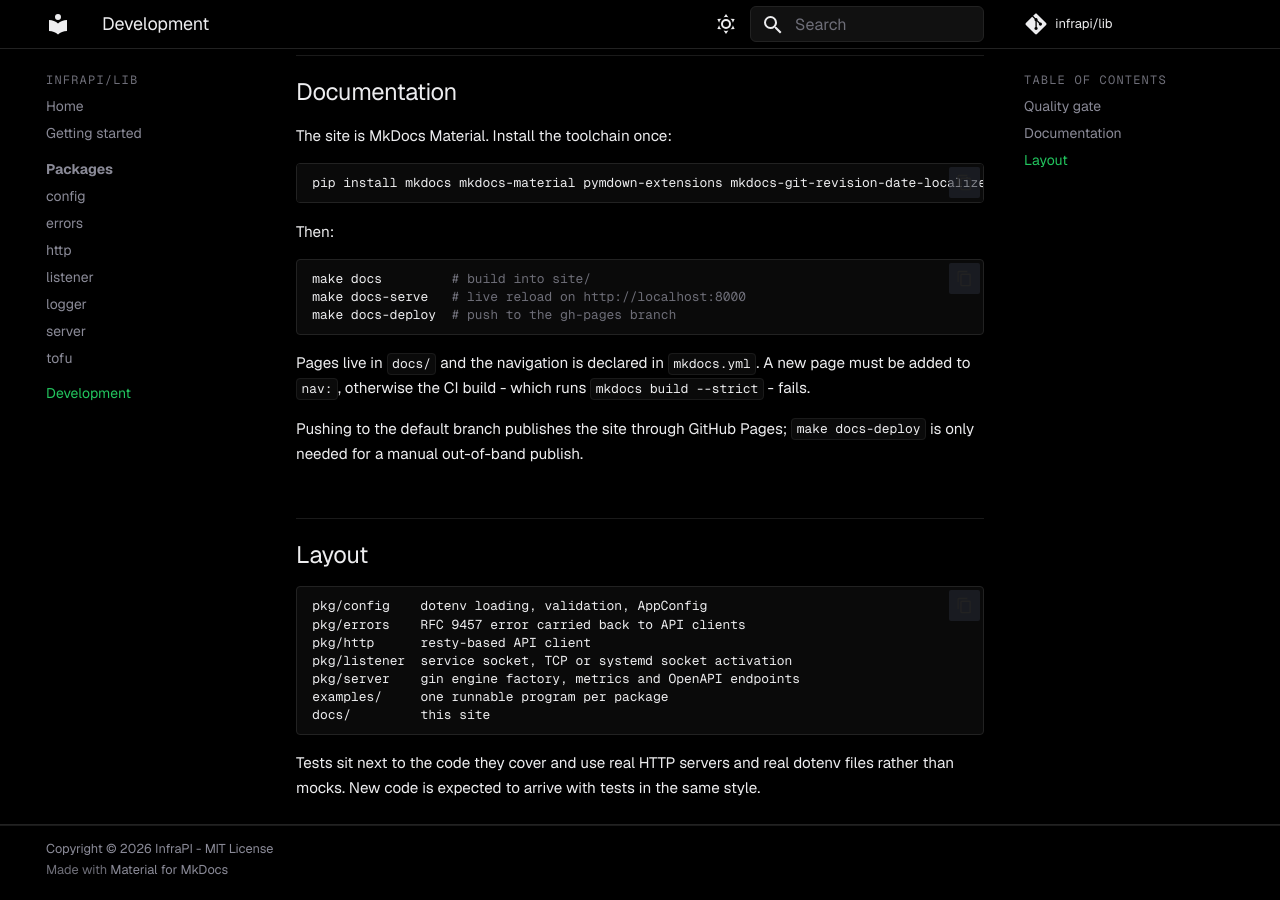
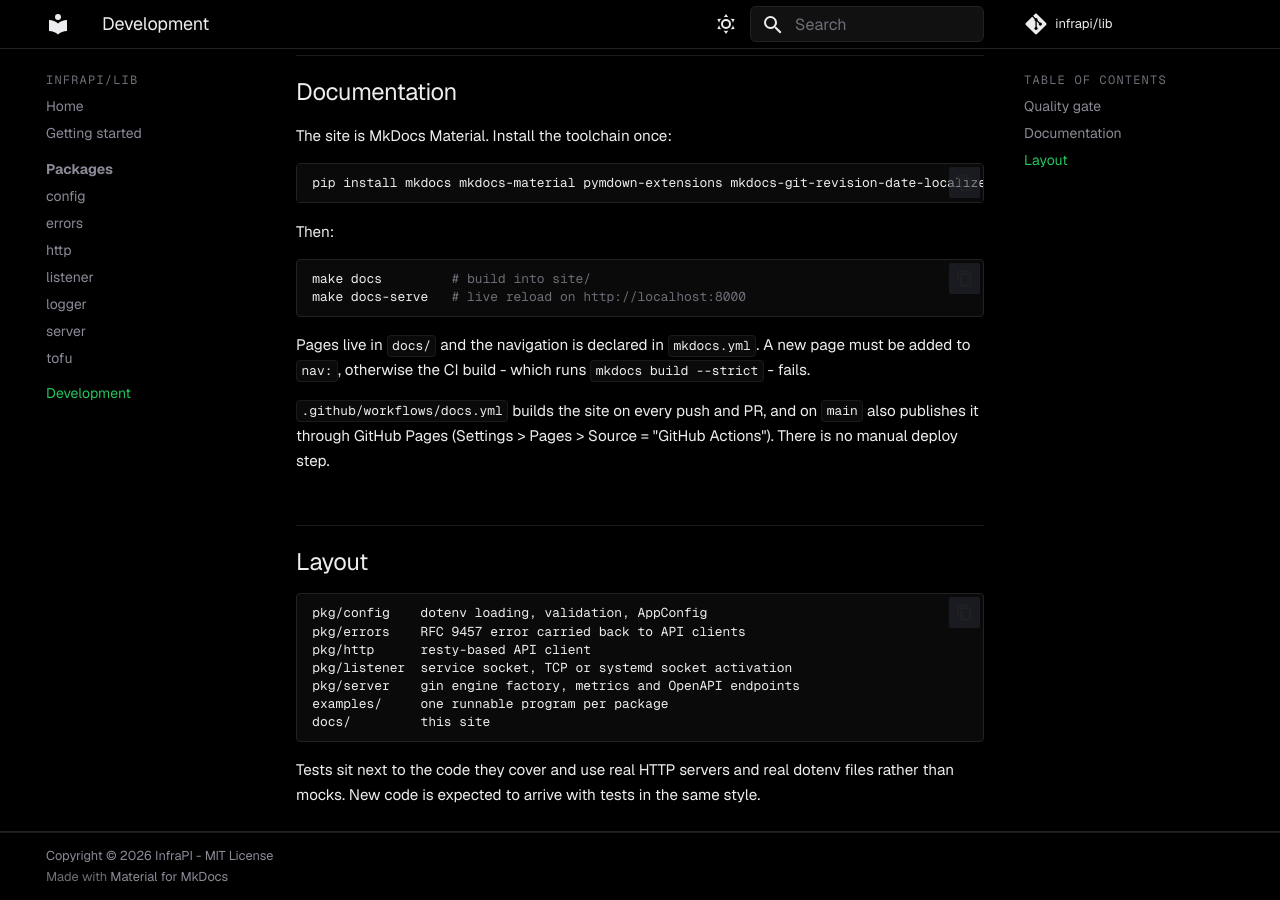
Before and after one commit to infrapi/lib, an MkDocs documentation site: the page built from docs/development.md, in a window 1280 px wide and 900 px high, scrolled down 747 px. Built offline with MkDocs 1.6.1 and Material for MkDocs 9.7.7, drawn with Linux system fonts in a browser that asks for light colours; comment, search, counter and statistics services are not loaded.

Commit message:
fix: pages
Signed-off-by: Ahmet DEMIR <me@ahmet2mir.eu>

````diff
--- a/docs/development.md
+++ b/docs/development.md
@@ -33,14 +33,14 @@ Then:
 ```bash
 make docs         # build into site/
 make docs-serve   # live reload on http://localhost:8000
-make docs-deploy  # push to the gh-pages branch
 ```
 
 Pages live in `docs/` and the navigation is declared in `mkdocs.yml`. A new page must be
 added to `nav:`, otherwise the CI build - which runs `mkdocs build --strict` - fails.
 
-Pushing to the default branch publishes the site through GitHub Pages; `make docs-deploy`
-is only needed for a manual out-of-band publish.
+`.github/workflows/docs.yml` builds the site on every push and PR, and on `main` also
+publishes it through GitHub Pages (Settings > Pages > Source = "GitHub Actions").
+There is no manual deploy step.
 
 ## Layout
 
--- a/mkdocs.yml
+++ b/mkdocs.yml
@@ -1,5 +1,5 @@
 site_name: infrapi/lib
-site_description: Opinionated Go building blocks for InfraPI services - dotenv configuration, HTTP client, gin server.
+site_description: Opinionated Go building blocks for InfraPI services.
 site_url: https://infrapi.github.io/lib/
 repo_url: https://github.com/infrapi/lib
 repo_name: infrapi/lib
````
Also changed, not shown: 2 other files.
